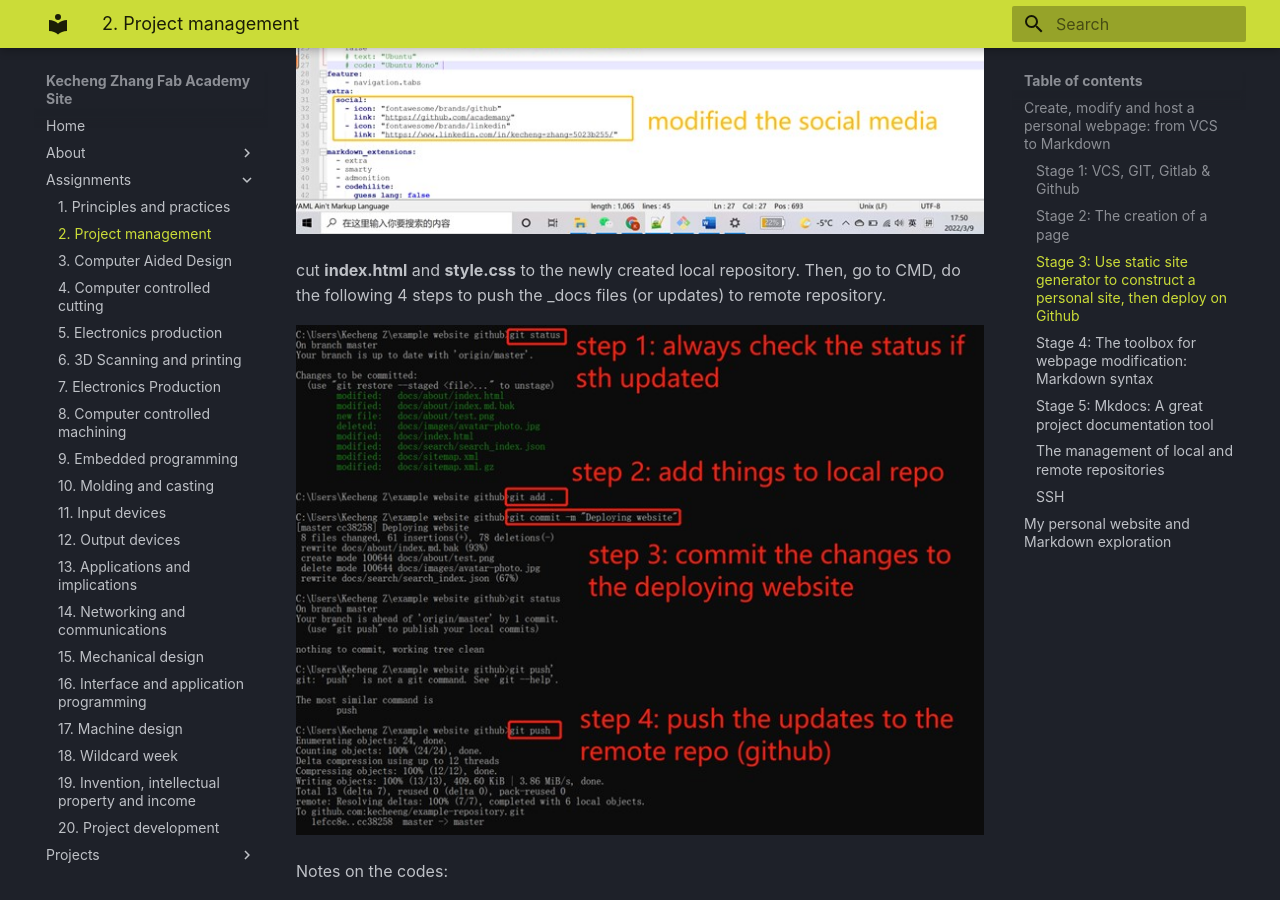
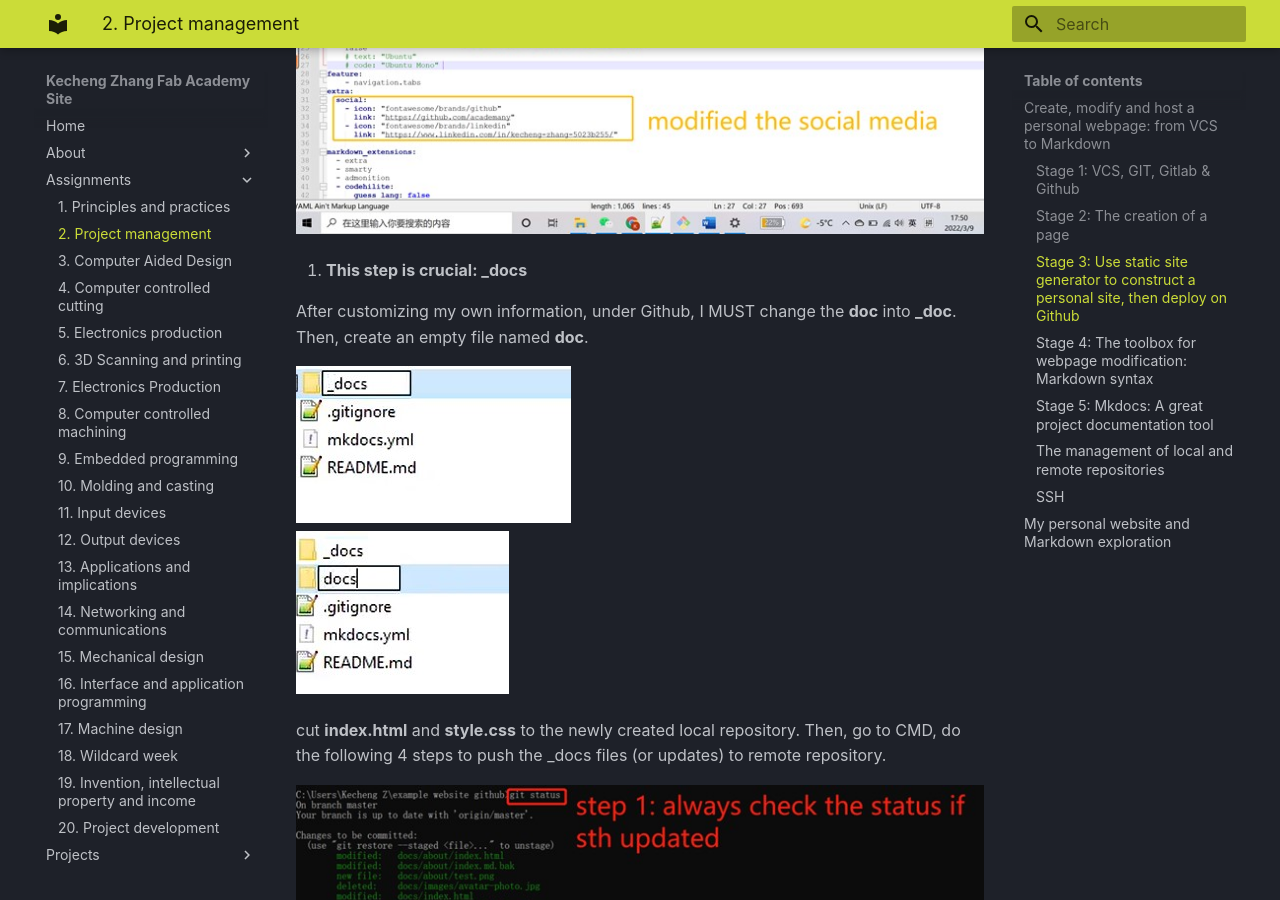
Before and after one commit to kecheeng/example-repository, an MkDocs documentation site: the page built from _docs/assignments/week02.md, in a window 1280 px wide and 900 px high, scrolled down 7081 px. Built offline with MkDocs 1.6.1 and Material for MkDocs 9.7.7, drawn with Linux system fonts in a browser that asks for light colours.

Commit message:
deploying website“

```diff
--- a/_docs/assignments/week02.md
+++ b/_docs/assignments/week02.md
@@ -112,6 +112,13 @@
 
 ![](../images/createweb15.jpg)
 
+8. **This step is crucial: _docs**
+
+After customizing my own information, under Github, I MUST change the **doc** into **_doc**. Then, create an empty file named **doc**.
+
+![](../images/createweb17.jpg)
+![](../images/createweb18.jpg)
+
 
 
 cut **index.html** and **style.css** to the newly created local repository. Then, go to CMD, do the following 4 steps to push the _docs files (or updates) to remote repository.
```
Also changed, not shown: _docs/images/createweb17.jpg (added), _docs/images/createweb18.jpg (added), 1 other file.
